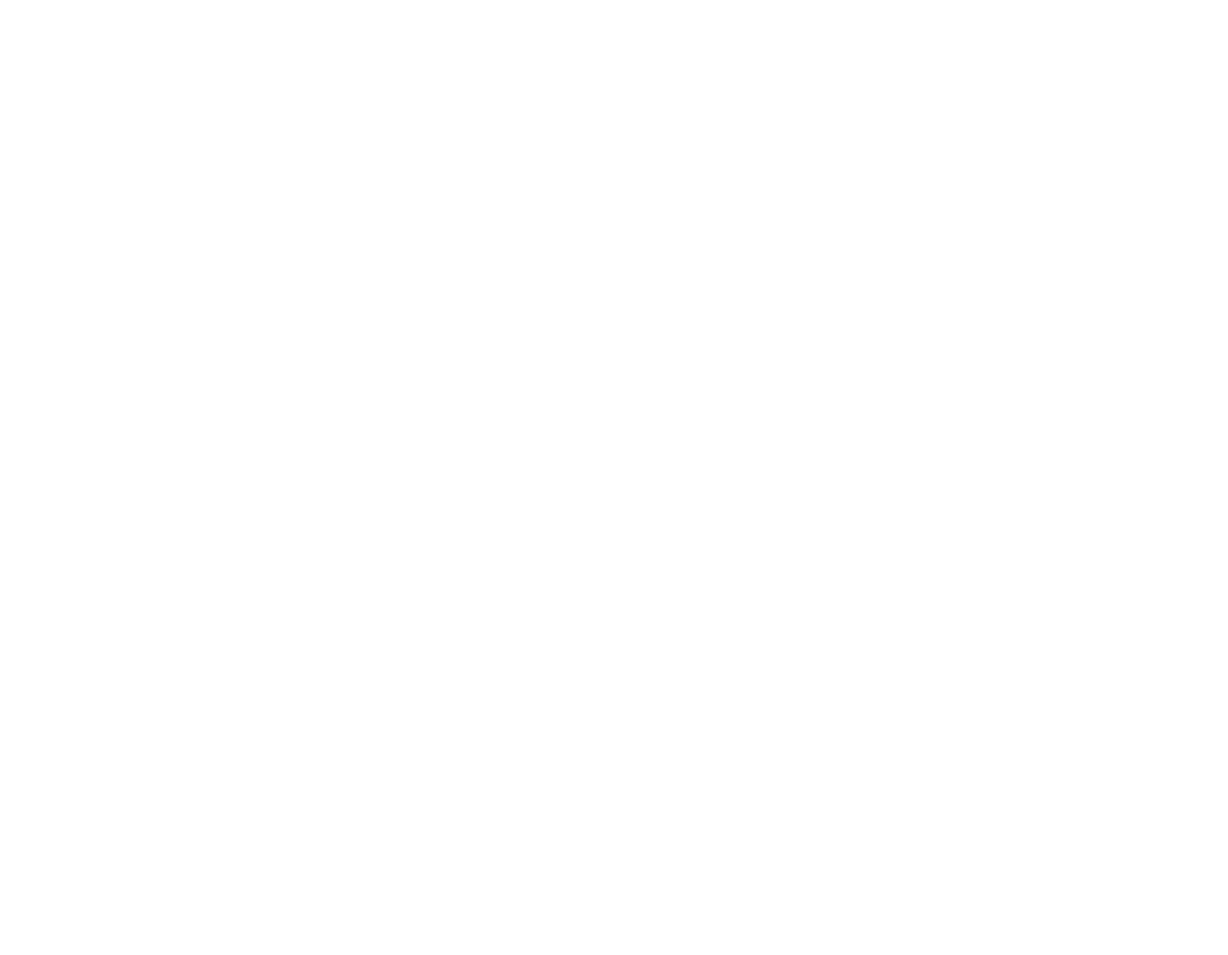
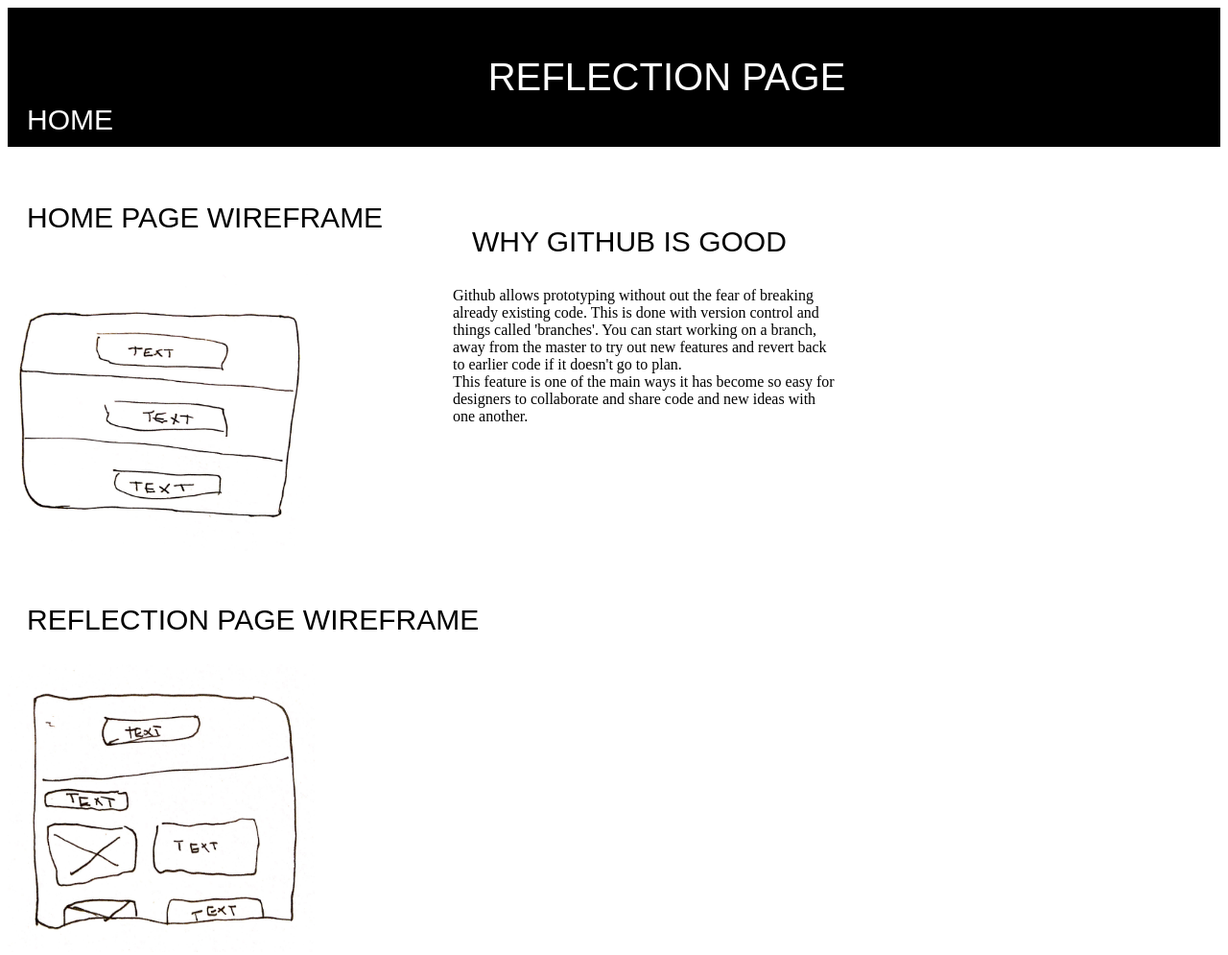
Before and after one commit to denchella/Blog-Site, a plain HTML site: page page1.html in a window 1280 px wide. Shown: the whole page at 96% size. Before the commit the page ends 800 px from the top, so only its background shows below. Drawn offline with Linux system fonts and the light colour scheme; a web font is replaced by a local one.

Commit message:
Latest blog site update

```diff
--- a/css/style.css
+++ b/css/style.css
@@ -1,7 +1,53 @@
 header{
-	background-color: white;
-	color: black;
-	padding-top: 50px;
-	padding-bottom: 50px;
+	background-color: black;
+	color: white;
 	text-align: center;
 }
+h1 {
+  font-family: politica, sans-serif;
+  font-weight: 400;
+  font-style: normal;
+  font-size: 40px;
+  padding-top: 50px;
+  padding-bottom: 50px;
+  text-align: center;
+}
+h2 {
+  font-family: politica, sans-serif;
+  font-weight: 400;
+  font-style: normal;
+  font-size: 30px;
+  padding-left: 20px;
+  padding-top: 30px;
+  padding-bottom: 5px;
+}
+.para_right {
+  float: right;
+  padding-right: 400px;
+  width: 400px;
+
+
+}
+
+a {
+  color: black;
+  text-decoration: none;
+}
+
+a:hover {
+  text-decoration: underline;
+}
+
+#home_button{
+  font-family: politica, sans-serif;
+  font-weight: 400;
+  font-style: normal;
+  float: left;
+  color: white;
+  padding-top: 45px;
+}
+
+img {
+  height: 300px;
+  width: 320px;
+}
--- a/index.html
+++ b/index.html
@@ -2,14 +2,15 @@
  <head>
 	<title>Ella's Blog</title>
   <link rel="stylesheet" type="text/css" href="css/style.css">
-  <link rel="stylesheet" href="https://use.typekit.net/hhu5nki.css">
+  <link rel="stylesheet" href="https://use.typekit.net/osp7egk.css">
  </head>
+
  <body>
   <header>
     <h1>IXXN221</h1>
   </header>
   <section>
-  <a href="page.html">Reflection</a>
+  <a href="page1.html"><h1>REFLECTION</h1></a>
   </section>
 
  </body>
--- a/page1.html
+++ b/page1.html
@@ -0,0 +1,37 @@
+<html>
+ <head>
+   <title>Ella's Blog</title>
+   <link rel="stylesheet" type="text/css" href="css/style.css">
+   <link rel="stylesheet" href="https://use.typekit.net/osp7egk.css">
+ </head>
+
+ <body>
+   <header>
+     <a id="Home_button" href="index.html"><h2>HOME</h2></a>
+     <h1>REFLECTION PAGE</h1>
+   </header>
+
+   <div class="para_right">
+      <h2>WHY GITHUB IS GOOD</h2>
+      <p>Github allows prototyping without out the fear of breaking
+        already existing code. This is done with version control and
+        things called 'branches'. You can start working on a branch,
+        away from the master to try out new features and revert back
+        to earlier code if it doesn't go to plan.<br>
+        This feature is one of the main ways it has become so easy for
+        designers to collaborate and share code and new ideas with one
+        another.  </p>
+   </div>
+
+   <div>
+     <h2>HOME PAGE WIREFRAME</h2>
+      <img class="float" src="img/wireframe_one.JPG" alt="Wireframe drawing">
+  </div>
+
+  <div>
+    <h2>REFLECTION PAGE WIREFRAME</h2>
+     <img class="float" src="img/wireframe_two.JPG" alt="Wireframe drawing">
+  </div>
+
+ </body>
+</html>
```
Also changed, not shown: img/wireframe_one.JPG (added), img/wireframe_two.JPG (added).
